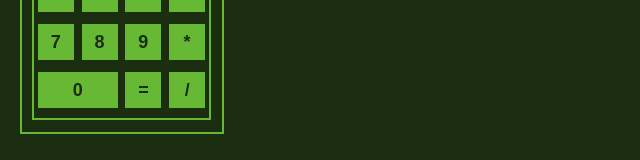
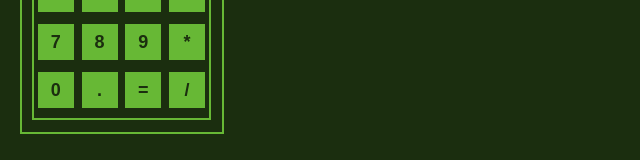
Before and after one commit to kabanooovd/MySimpleCalculator, a React (Create React App) app: page / in a window 1280 px wide. Shown: the part 190-350 px from the top of the page, without its empty margins (0-640 px from the left). Built offline with nearby package versions, Linux system fonts and the light colour scheme.

Commit message:
added Error mode

```diff
--- a/src/Components/Calculator/Calculator.tsx
+++ b/src/Components/Calculator/Calculator.tsx
@@ -8,15 +8,14 @@ export type CalculatorPropsType = {}
 export function Calculator(props: CalculatorPropsType) {
 
     let [val, setVal] = useState<string>('')
-
-
+    const [error, setError] = useState(false)
 
     const currentValueCallback = (text: string) => {
-
         if (text === '=') {
-            setVal(evalIsEvil(val).toFixed(2))
+            setVal(evalIsEvil(val).toFixed(1))
         } else if (text === 'C') {
             setVal('')
+            setError(false)
         } else if (val.length > 8) {
             setVal(val)
         } else {
@@ -25,7 +24,7 @@ export function Calculator(props: CalculatorPropsType) {
         }
     }
 
-    function evalIsEvil(str: string) {                                          // ф-я принимает математическое выражение ввиде строки
+    function evalIsEvil(str: string): number {                                  // ф-я принимает математическое выражение ввиде строки
         let arrToFindOperator = str.split('')                           // Разбриваем строку на массив элементов
         let operator = ''                                                       // Создаем заготовку для определения в строке оператора
         for (let i = 0; i < arrToFindOperator.length; i++) {                    // Перебор строки для выявления оператора
@@ -38,6 +37,7 @@ export function Calculator(props: CalculatorPropsType) {
             }
         }
         let arrForNums = str.split(operator)                                    // Сплитуем строку на массив 2х эл-в по оператору
+        if (arrForNums[1] === '') setError(true)
         let num1 = Number(arrForNums[0])                                        // Первый эл-т явл-ся первым операндом
         let num2 = Number(arrForNums[1])                                        // Второй эл-т явл-ся вторым операндом
         const calcNums = (num1: number, num2: number, operator: string) => {    // ф-я пренемает 2 операнда и оператор
@@ -58,7 +58,11 @@ export function Calculator(props: CalculatorPropsType) {
 
     return (
         <div className={s.MainCalc}>
-            <Display currentValueCallback={currentValueCallback} val={val}/>
+            <Display currentValueCallback={currentValueCallback}
+                     val={val}
+                     error={error}
+            />
+
             <Remote currentValueCallback={currentValueCallback}/>
         </div>
     )
--- a/src/Components/Calculator/Display/Display.tsx
+++ b/src/Components/Calculator/Display/Display.tsx
@@ -6,6 +6,7 @@ import {ButtonForCalcRemote} from "../ButtoForCalcRemote/ButtonForCalcRemote";
 type DisplayPropsType = {
     currentValueCallback: (text: string) => void
     val:string
+    error: boolean
 }
 
 export function Display(props: DisplayPropsType) {
@@ -32,6 +33,7 @@ export function Display(props: DisplayPropsType) {
                                 width={'100px'}
                                 height={'24px'}
                                 val={props.val}
+                                error={props.error}
                 />
             </div>
         </div>
--- a/src/Components/Calculator/Remote/Remote.tsx
+++ b/src/Components/Calculator/Remote/Remote.tsx
@@ -132,10 +132,19 @@ export function Remote(props: RemotePropsType) {
                 <ButtonForCalcRemote BackgroundColor={'#67b835'}
                                      border={'2px solid #1b2e0f'}
                                      color={'#1b2e0f'}
-                                     width={'84px'}
+                                     width={'40px'}
                                      height={'40px'}
                                      fontSize={'18px'}
                                      ButtonValue={'0'}
+                                     currentValueCallback={props.currentValueCallback}
+                />
+                <ButtonForCalcRemote BackgroundColor={'#67b835'}
+                                     border={'2px solid #1b2e0f'}
+                                     color={'#1b2e0f'}
+                                     width={'40px'}
+                                     height={'40px'}
+                                     fontSize={'18px'}
+                                     ButtonValue={'.'}
                                      currentValueCallback={props.currentValueCallback}
                 />
                 <ButtonForCalcRemote BackgroundColor={'#67b835'}
--- a/src/Components/Calculator/UniversalInput/UniversalInput.tsx
+++ b/src/Components/Calculator/UniversalInput/UniversalInput.tsx
@@ -9,6 +9,7 @@ type UniversalInputPropsType = {
     width: string
     height: string
     val: string
+    error: boolean
 }
 
 export function UniversalInput (props: UniversalInputPropsType) {
@@ -23,9 +24,12 @@ export function UniversalInput (props: UniversalInputPropsType) {
         height: props.height
     }
 
+
+
     return(
         <div>
-            <div style={InputStyles}><span>{props.val}</span></div>
+            {/*<div style={InputStyles}><span>{props.val}</span></div>*/}
+            <div style={InputStyles}><span>{props.error ? 'Error' : props.val}</span></div>
         </div>
     )
 }
```
